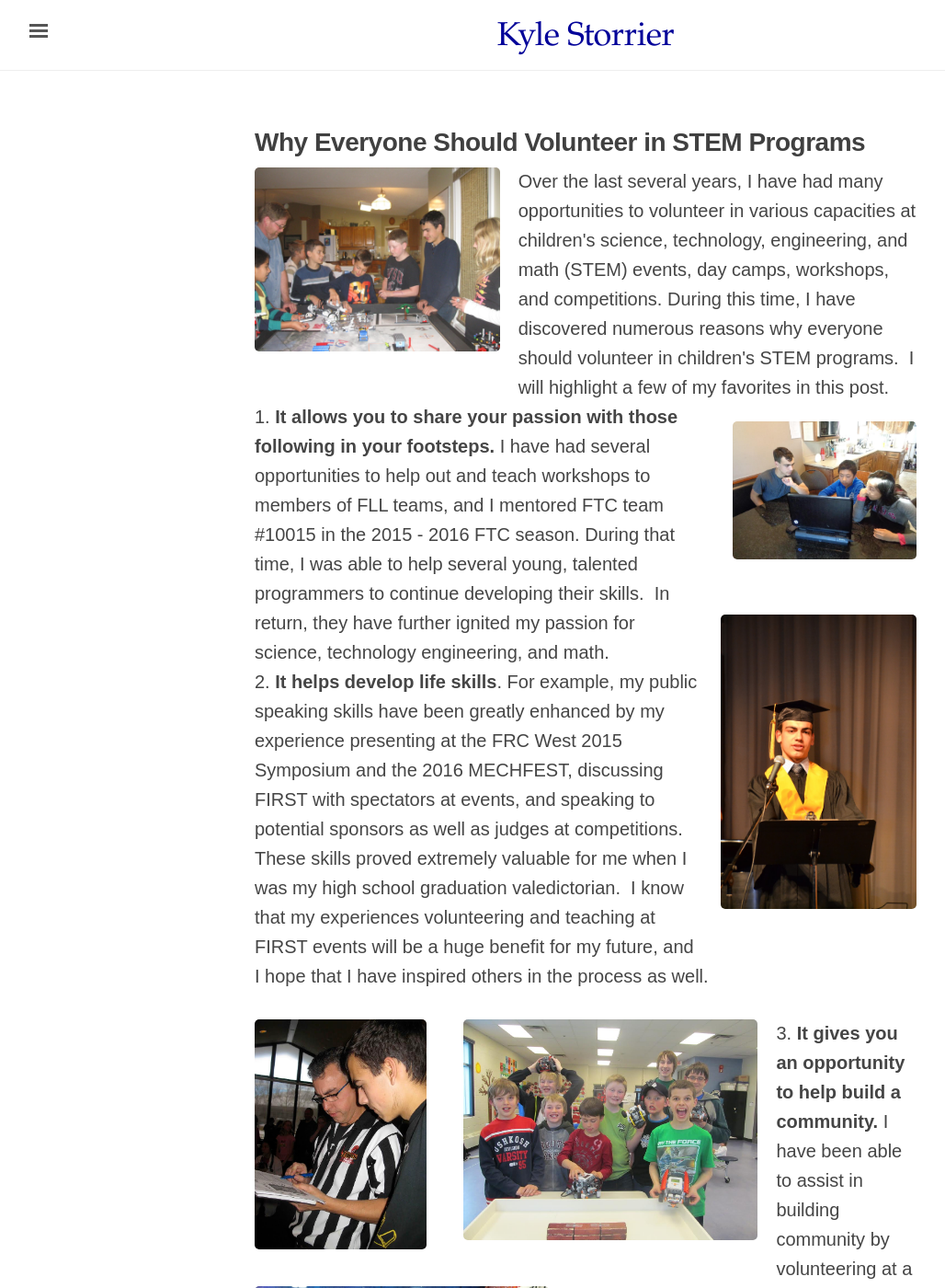
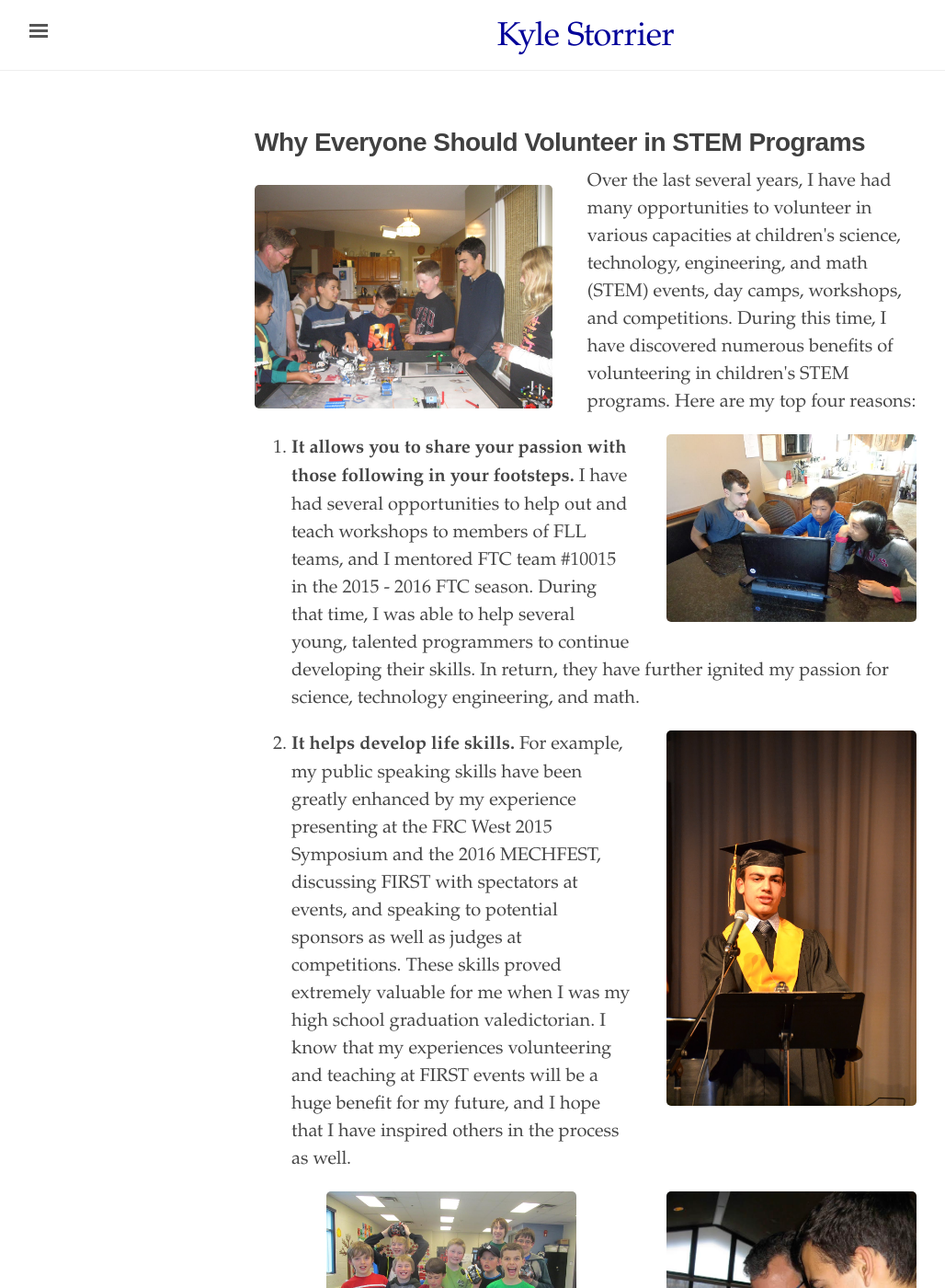
Before and after one commit to Kyle-Storrier/kylestorrier.com, a Jekyll site: the page built from _projects/Volunteer-in-STEM.html, in a window 1280 px wide and 1400 px high. Shown: the whole window at 92% size, without its empty margins (3-1031 px from the left). Built offline with Jekyll 4.4.1, drawn with Linux system fonts in a browser that asks for light colours.

```diff
--- a/Gemfile
+++ b/Gemfile
@@ -2,9 +2,9 @@ source 'https://rubygems.org'
 
 require 'json'
 require 'open-uri'
-versions = JSON.parse(open('https://pages.github.com/versions.json').read)
+#versions = JSON.parse(open('https://pages.github.com/versions.json').read)
 
-gem 'github-pages', versions['github-pages']
+#gem 'github-pages', versions['github-pages']
 
 # Hello! This is where you manage which Jekyll version is used to run.
 # When you want to use a different version, change it below, save the
--- a/_layouts/project.html
+++ b/_layouts/project.html
@@ -92,7 +92,7 @@
         {% assign found = false %}
         {% for project in mypages%}
             {% if found == true %}
-                <a href="{{ project.url | absolute_url }}" style="float: left; margin-left: 20%; background-color: #f1f1f1; color: black; font-size: 140%" class="previousButton">&laquo; Previous</a>
+                <a href="{{ project.url | absolute_url }}" style="float: left; margin-left: 20%; background-color: #000099; color: white; font-size: 140%" class="previousButton">&laquo; Previous</a>
                 {% assign found = false %}
             {% endif %}
             {% if project.path == page.path %}
@@ -103,7 +103,7 @@
         {% assign found = false %}
         {% for project in mypages reversed%}
             {% if found == true %}
-                <a href="{{ project.url | absolute_url }}" style="float: right; margin-right: 20%; background-color: #4CAF50; color: white; font-size: 140%" id="next button"  class="nextButton">Next &raquo;</a>
+                <a href="{{ project.url | absolute_url }}" style="float: right; margin-right: 20%; background-color: #000099; color: white; font-size: 140%" id="next button"  class="nextButton">Next &raquo;</a>
                 {% assign found = false %}
             {% endif %}
             {% if project.path == page.path %}
--- a/_projects/FRC-2014.html
+++ b/_projects/FRC-2014.html
@@ -2,7 +2,7 @@
 layout: project
 title: FitzGibbon (FRC 2014)
 order: 6
-about: The SWAT Bots developped FitzGibbon to compete in the 2014 FIRST Robotics Competition, "Aerial Assist."
+about: The SWAT Bots developed FitzGibbon to compete in the 2014 FIRST Robotics Competition, "Aerial Assist."
 photo: /images/FRC-2014/image2.jpg
 ---
 <p>After finishing my first year in the FIRST Tech Challenge (FTC), I planned on continuing to compete in FTC. However, around that same time the FIRST Robotics Competition (FRC), a competition where students grades nine to twelve build robots weighing approximately 120 pounds, began to really gain traction in the area where my team was based. This explosive growth in FRC caused my team to transition from FTC to FRC where we became FRC team #5015 SWAT Bots Robotics.</p>
--- a/_projects/Off-RoadBot.html
+++ b/_projects/Off-RoadBot.html
@@ -2,7 +2,7 @@
 layout: project
 title: Off-Road Bot Challenge
 order: 4
-about: A robot developped by my team for a local robotics tournament.
+about: A robot developed by my team for a local robotics tournament.
 photo: /images/Off-RoadBot/image2.jpg
 ---
 <img src="{{ site.baseurl }}/images/Off-RoadBot/image1.jpg" style="height: 50%; width: 50%; float: left; margin-top: 0.5cm; margin-right: 1cm;">
--- a/_projects/Volunteer-in-STEM.html
+++ b/_projects/Volunteer-in-STEM.html
@@ -5,53 +5,19 @@ order: 9
 about: During my time in the FIRST Robotics programs, I have had numerous opportunities to volunteer in robotics programs. Here are my top reasons to volunteer in Science, Technology, Engineering and Math (STEM) programs.
 photo: /images/Volunteer-in-STEM/image7.jpg
 ---
-<a href="{{ site.baseurl }}/images/Volunteer-in-STEM/image1.jpg" imageanchor="1" style="clear: left; float: left; margin-bottom: 1em; margin-right: 1em;"><img alt="Displaying IMG_0370.JPG" aria-hidden="true" border="0" class="aLF-aPX-J1-J3 aLF-aPX-aLK-ayr-auR" height="200" src="{{ site.baseurl }}/images/Volunteer-in-STEM/image1.jpg" /></a><span style="clear: left; font-family: &quot;arial&quot; , &quot;helvetica&quot; , sans-serif;">Over the last several years, I have had many opportunities to volunteer in various capacities at children's science, technology, engineering, and math (STEM) events, day camps, workshops, and competitions. During this time, I have discovered numerous reasons why everyone should volunteer in children's STEM programs. &nbsp;I will highlight a few of my favorites in this post.</span>
+<img src="{{ site.baseurl }}/images/Volunteer-in-STEM/image1.jpg" style="height: 45%; width: 45%; float: left; margin-right: 1cm; margin-top: 0.5cm;">
+<p>Over the last several years, I have had many opportunities to volunteer in various capacities at children's science, technology, engineering, and math (STEM) events, day camps, workshops, and competitions. During this time, I have discovered numerous benefits of volunteering in children's STEM programs. Here are my top four reasons:</p>
+<ol>
+	<li><img src="{{ site.baseurl }}/images/Volunteer-in-STEM/image2.jpg" style="width: 40%; height: 40%; float: right; margin-left: 1cm;"><p><span style="font-weight: bold;">It allows you to share your passion with those following in your footsteps.</span> I have had several opportunities to help out and teach workshops to members of FLL teams, and I mentored FTC team #10015 in the 2015 - 2016 FTC season. During that time, I was able to help several young, talented programmers to continue developing their skills.  In return, they have further ignited my passion for science, technology engineering, and math.</p></li>
 
-<div class="separator" style="clear: both; text-align: center;">
-</div>
-<div class="separator" style="clear: both; text-align: center;">
-<a href="{{ site.baseurl }}/images/Volunteer-in-STEM/image2.jpg" imageanchor="1" style="clear: right; float: right; margin-top: 1em; margin-bottom: 1em; margin-left: 1em;"><img alt="Displaying DSC01705.JPG" aria-hidden="true" border="0" class="aLF-aPX-J1-J3 aLF-aPX-aLK-ayr-auR" height="150" src="{{ site.baseurl }}/images/Volunteer-in-STEM/image2.jpg" width="200" /></a></div>
+	<li><img src="{{ site.baseurl }}/images/Volunteer-in-STEM/image3.jpg" style="width: 40%; height: 40%; float: right; margin-left: 1cm;"><p><span style="font-weight: bold;">It helps develop life skills.</span> For example, my public speaking skills have been greatly enhanced by my experience presenting at the FRC West 2015 Symposium and the 2016 MECHFEST, discussing FIRST with spectators at events, and speaking to potential sponsors as well as judges at competitions. These skills proved extremely valuable for me when I was my high school graduation valedictorian.  I know that my experiences volunteering and teaching at FIRST events will be a huge benefit for my future, and I hope that I have inspired others in the process as well.</p></li>
 
-<a href="{{ site.baseurl }}/images/Volunteer-in-STEM/image3.jpg" imageanchor="1" style="clear: right; float: right; margin-bottom: 1em; margin-left: 1em;"><span style="color: black;"></span></a>
-<div>
-<span style="font-family: &quot;arial&quot; , &quot;helvetica&quot; , sans-serif;"><u>
-</u></span></div>
-<div>
-<a href="{{ site.baseurl }}/images/Volunteer-in-STEM/image3.jpg" imageanchor="1" style="clear: right; float: right; margin-bottom: 1em; margin-left: 1em;"><img border="0" height="320" src="{{ site.baseurl }}/images/Volunteer-in-STEM/image3.jpg" width="213" /></a><span style="font-family: &quot;arial&quot; , &quot;helvetica&quot; , sans-serif;">1.&nbsp;<b>It allows you to share your passion with those following in your footsteps.</b> I have had several opportunities to help out and teach workshops to members of FLL teams, and I mentored FTC team #10015 in the 2015 - 2016 FTC season. During that time, I was able to help several young, talented programmers to continue developing their skills. &nbsp;In return, they have further ignited my passion for science, technology engineering, and math.</span></div>
-<div>
-<span style="font-family: &quot;arial&quot; , &quot;helvetica&quot; , sans-serif;">
-</span></div>
-<div>
-<span style="font-family: &quot;arial&quot; , &quot;helvetica&quot; , sans-serif;">
-</span></div>
-<div>
-<span style="font-family: &quot;arial&quot; , &quot;helvetica&quot; , sans-serif;">
-</span></div>
-<div>
-<span style="font-family: &quot;arial&quot; , &quot;helvetica&quot; , sans-serif;">2. <b>It helps develop life skills</b>. For example, my public speaking skills have been greatly enhanced by my experience presenting at the FRC West 2015 Symposium and the 2016 MECHFEST, discussing FIRST with spectators at events, and speaking to potential sponsors as well as judges at competitions. These skills proved extremely valuable for me when I was my high school graduation valedictorian. &nbsp;I know that my experiences volunteering and teaching at FIRST events will be a huge benefit for my future, and I hope that I have inspired others in the process as well.</span></div>
-<div>
-<br>
-</div>
-<div class="separator" style="clear: both; text-align: center;">
-</div>
-<div>
-<div class="separator" style="clear: both; text-align: center;">
-<a href="{{ site.baseurl }}/images/Volunteer-in-STEM/image4.jpg" imageanchor="1" style="clear: left; float: left; margin-bottom: 1em; margin-right: 1em;"><img alt="Displaying Small IMG_0187.jpg" aria-hidden="true" border="0" class="aLF-aPX-J1-J3 aLF-aPX-aLK-ayr-auR" height="250" src="{{ site.baseurl }}/images/Volunteer-in-STEM/image4.jpg" /></a><a href="{{ site.baseurl }}/images/Volunteer-in-STEM/image5.jpg" imageanchor="1" style="float: left; margin-left: 1em; margin-right: 1em;"><img alt="Displaying IMG_0936.JPG" aria-hidden="true" border="0" class="aLF-aPX-J1-J3 aLF-aPX-aLK-ayr-auR" height="240" src="{{ site.baseurl }}/images/Volunteer-in-STEM/image5.jpg" width="320" /></a> <a href="{{ site.baseurl }}/images/Volunteer-in-STEM/image6.jpg" imageanchor="1" style="clear: left; float: left; margin-bottom: 1em; margin-right: 1em;"><img alt="Displaying IMG_1059.JPG" aria-hidden="true" border="0" class="aLF-aPX-J1-J3 aLF-aPX-aLK-ayr-auR" height="250" src="{{ site.baseurl }}/images/Volunteer-in-STEM/image6.jpg" width="320" /></a><span style="font-family: &quot;arial&quot; , &quot;helvetica&quot; , sans-serif;"></span></div>
-<div>
-<span style="font-family: &quot;arial&quot; , &quot;helvetica&quot; , sans-serif;"><span style="font-family: &quot;arial&quot; , &quot;helvetica&quot; , sans-serif;">
-</span></span></div>
-<span style="font-family: &quot;arial&quot; , &quot;helvetica&quot; , sans-serif;"> 3. <b>It gives you an opportunity to help build a community.</b> I have been able to assist in building community by volunteering at a number of FLL events which helped FLL expand in Alberta. Additionally, I helped the SWAT Bots put on a series of Monthly Robotics Challenges which allowed us to spread our love of robotics to our community.</span></div>
-<div>
-<span style="font-family: &quot;arial&quot; , &quot;helvetica&quot; , sans-serif;">
-</span></div>
-<div>
-<span style="font-family: &quot;arial&quot; , &quot;helvetica&quot; , sans-serif;">
-</span></div>
-<div>
-<span style="font-family: &quot;arial&quot; , &quot;helvetica&quot; , sans-serif;">
-</span></div>
-<div>
-<span style="font-family: &quot;arial&quot; , &quot;helvetica&quot; , sans-serif;">4.</span><b style="font-family: Arial, Helvetica, sans-serif;"> It is fun!</b></div>
+	<img src="{{ site.baseurl }}/images/Volunteer-in-STEM/image4.jpg" style="width: 40%; height: 40%; float: right; margin-left: 1cm;">
+	<img src="{{ site.baseurl }}/images/Volunteer-in-STEM/image5.jpg" style="width: 40%; height: 40%; margin-left: 1cm;">
 
-<div class="separator" style="clear: both; text-align: center;">
-<a href="{{ site.baseurl }}/images/Volunteer-in-STEM/image7.jpg" imageanchor="1" style="margin-left: 1em; margin-right: 1em;"><img alt="Displaying IMG_0419.JPG" aria-hidden="true" border="0" class="aLF-aPX-J1-J3 aLF-aPX-aLK-ayr-auR" height="300" src="{{ site.baseurl }}/images/Volunteer-in-STEM/image7.jpg" width="400" style="display: block; margin: auto;"/></a></div>
+	<li><p><span style="font-weight: bold;">It gives you an opportunity to help build a community.</span> I have been able to assist in building community by volunteering at a number of FLL events which helped FLL expand in Alberta. Additionally, I helped the SWAT Bots put on a series of Monthly Robotics Challenges which allowed us to spread our love of robotics to our community.</p></li>
+
+	<li><p><span style="font-weight: bold;">It is fun!</span></p></li>
+</ol>
+<br style="clear: both;">
+<img src="{{ site.baseurl }}/images/Volunteer-in-STEM/image7.jpg" style="display: block; margin: auto; width: 75%;">
--- a/pages/T1D.html
+++ b/pages/T1D.html
@@ -205,13 +205,13 @@ In my backpack, I keep basic supplies such as my tester and test strips, a spare
 <ul>
 <li><span style="font-weight: bold;">Make a weekly plan before the semester begins.</span> This will give you a routine to get started at the beginning of the semester, so you don’t need to think about what to do or waste time trying to remember what you should study. Your plan is your guide.</li>
 
-<li><span style="font-weight: bold;">Plan study times after each class as soon as possible to review the class material.</span> Consider making a formula or condensed study sheet to help with your review times and studying for exams. As you will see shortly, I try to stick to my plan as much as possible, but there are times when I need to be more flexible. Here is a sample of one of my semesters: <img src="{{ site.baseurl }}/images/T1D-Tips/IMG_2373.JPG" alt="Study Schedule" style="display: block; margin: auto; width: 75%; margin-top: 1cm; margin-bottom: 1cm;"></li>
+<li><span style="font-weight: bold;">Plan study times after each class as soon as possible to review the class material.</span> Consider making a formula or condensed study sheet to help with your review times and studying for exams. As you will see shortly, I try to stick to my plan as much as possible, but there are times when I need to be more flexible. Here are samples from two of my semesters: <a href="{{ site.baseurl }}/images/T1D-Tips/schedule1.JPG"><img src="{{ site.baseurl }}/images/T1D-Tips/schedule1.JPG" alt="Study Schedule" style="display: block; margin: auto; width: 75%; margin-top: 1cm; margin-bottom: 1cm;"></a><a href="{{ site.baseurl }}/images/T1D-Tips/schedule2.JPG"><img src="{{ site.baseurl }}/images/T1D-Tips/schedule2.JPG" alt="Study Schedule" style="display: block; margin: auto; width: 75%; margin-top: 1cm; margin-bottom: 1cm;"></a></li>
 
-<li><span style="font-weight: bold;">Consider buying a large calendar where you can see your entire semester at a glance.</span> I color code each of my subjects, and I write in my assignment due dates and exams at the very beginning of each semester. <img src="{{ site.baseurl }}/images/T1D-Tips/IMG_2375.JPG" alt="Calendar Photo" style="display: block; margin: auto; width: 75%; margin-top: 1cm; margin-bottom: 1cm;"></li>
+<li><span style="font-weight: bold;">Consider buying a large calendar where you can see your entire semester at a glance.</span> I color code each of my subjects, and I write in my assignment due dates and exams at the very beginning of each semester. <a href="{{ site.baseurl }}/images/T1D-Tips/IMG_2375.JPG"><img src="{{ site.baseurl }}/images/T1D-Tips/IMG_2375.JPG" alt="Calendar Photo" style="display: block; margin: auto; width: 75%; margin-top: 1cm; margin-bottom: 1cm;"></a></li>
 
 <li><span style="font-weight: bold;">I also take each of the due dates on my large calendar, and I put them into my online calendar which is part of my university account.</span> I input each of my classes and other important information into this calendar. I also make use of the reminder/alert feature.</li>
 
-<li><span style="font-weight: bold;">When I have a lot of assignments and exams, my schedule needs to be flexible.</span> During midterms, finals and busy weeks, I use my weekly study plan as a guide, and I make a special plan for the week using a weekly planner. I try to stick to my weekly study schedule as much as possible, but it is important to be able to adapt to busy times or unusual weeks. <img src="{{ site.baseurl }}/images/T1D-Tips/IMG_2363.JPG" alt="Weekly Planner" style="display: block; margin: auto; width: 75%; margin-top: 1cm; margin-bottom: 1cm;"></li>
+<li><span style="font-weight: bold;">When I have a lot of assignments and exams, my schedule needs to be flexible.</span> During midterms, finals and busy weeks, I use my weekly study plan as a guide, and I make a special plan for the week using a weekly planner. I try to stick to my weekly study schedule as much as possible, but it is important to be able to adapt to busy times or unusual weeks. <a href="{{ site.baseurl }}/images/T1D-Tips/IMG_2363.JPG"><img src="{{ site.baseurl }}/images/T1D-Tips/IMG_2363.JPG" alt="Weekly Planner" style="display: block; margin: auto; width: 75%; margin-top: 1cm; margin-bottom: 1cm;"></a></li>
 
 <li><span style="font-weight: bold;">Remember, it is also important to plan time to eat a proper lunch in your schedule.</span> This is important for everyone, but it is especially important for those managing diabetes.</li>
 
```
Also changed, not shown: _projects/FRC-2017.html (added, +23 -0 lines), pages/resume.html (+1 -22 lines), Gemfile.lock, images/Kyle-Storrier's-Resume.jpg, images/T1D-Tips/IMG_2375.JPG, images/T1D-Tips/schedule.JPG (added), images/T1D-Tips/schedule1.JPG (added), images/T1D-Tips/schedule2.JPG (added), 3 other files.
